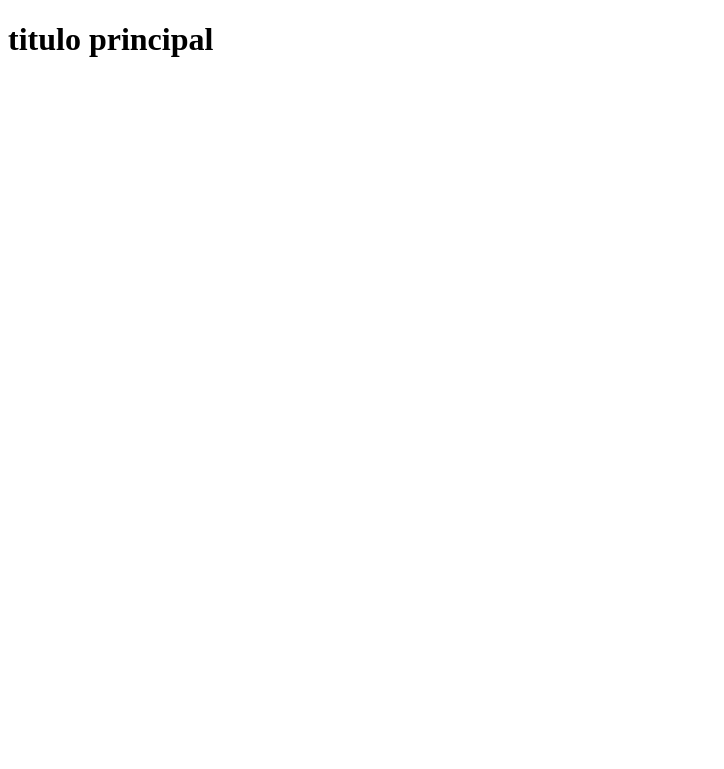
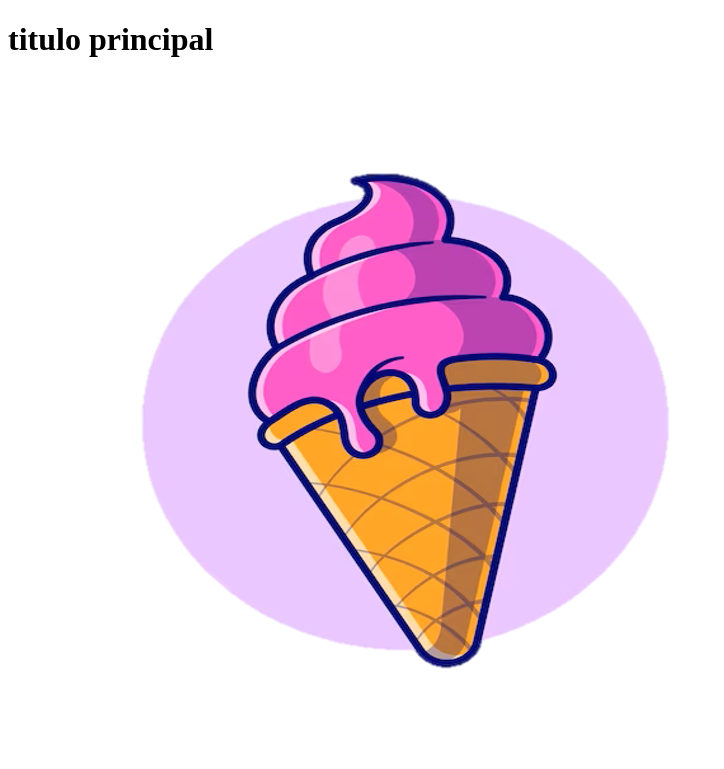
Before and after one commit to Cynthiag3/Test1, a plain HTML site: page index.html in a window 1280 px wide. Shown: the whole page, without its empty margins (0-724 px from the left). Drawn offline with Linux system fonts and the light colour scheme.

Commit message:
se agrego imagen

```diff
--- a/index.html
+++ b/index.html
@@ -7,7 +7,8 @@
   <title>Document</title>
 </head>
 <body>
+<h1>titulo principal</h1>
 
-  <h1>titulo principal</h1>
+<img src="ice.png" alt="cono">
 </body>
 </html>
```
Also changed, not shown: ice.png (added).
